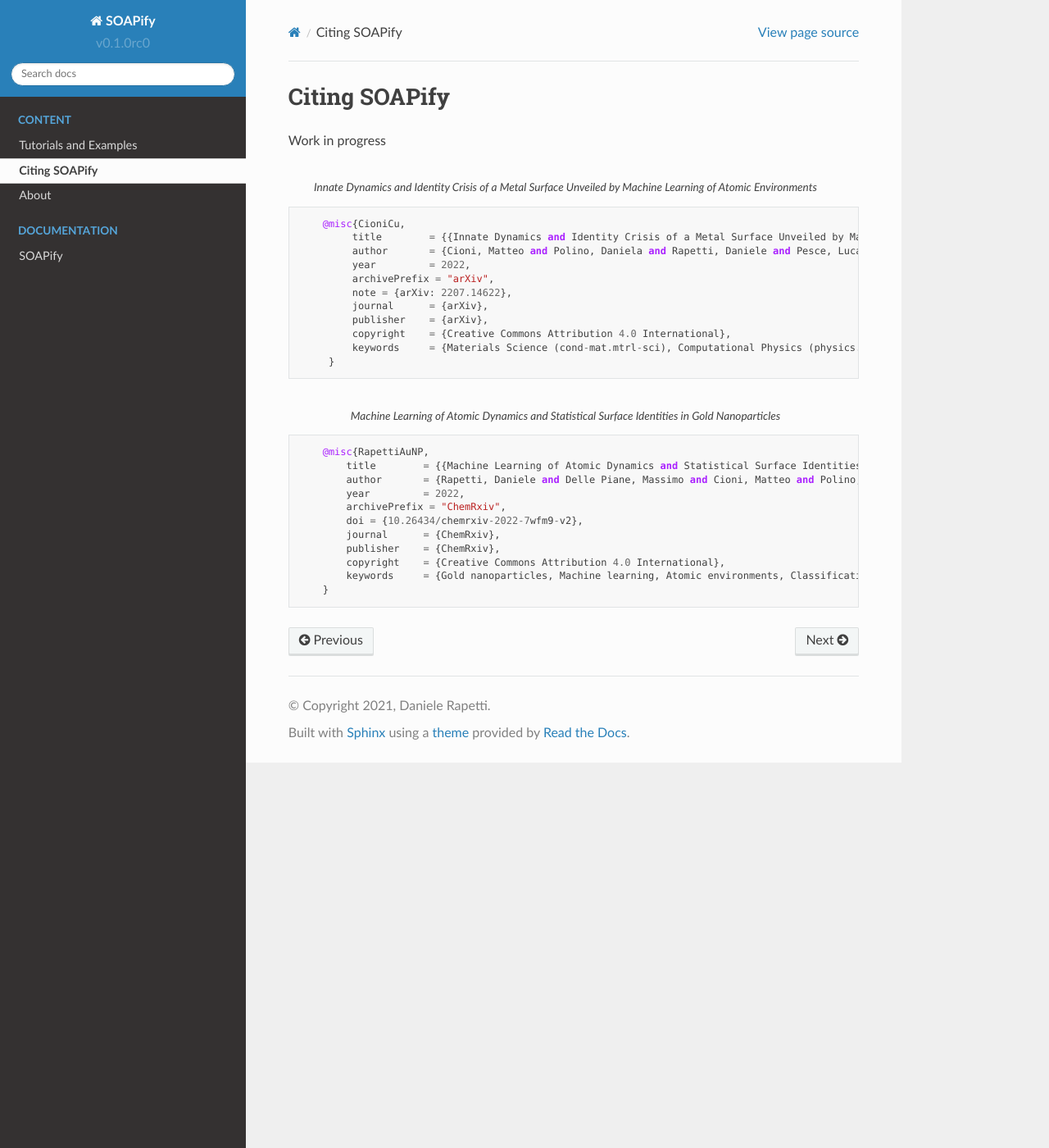
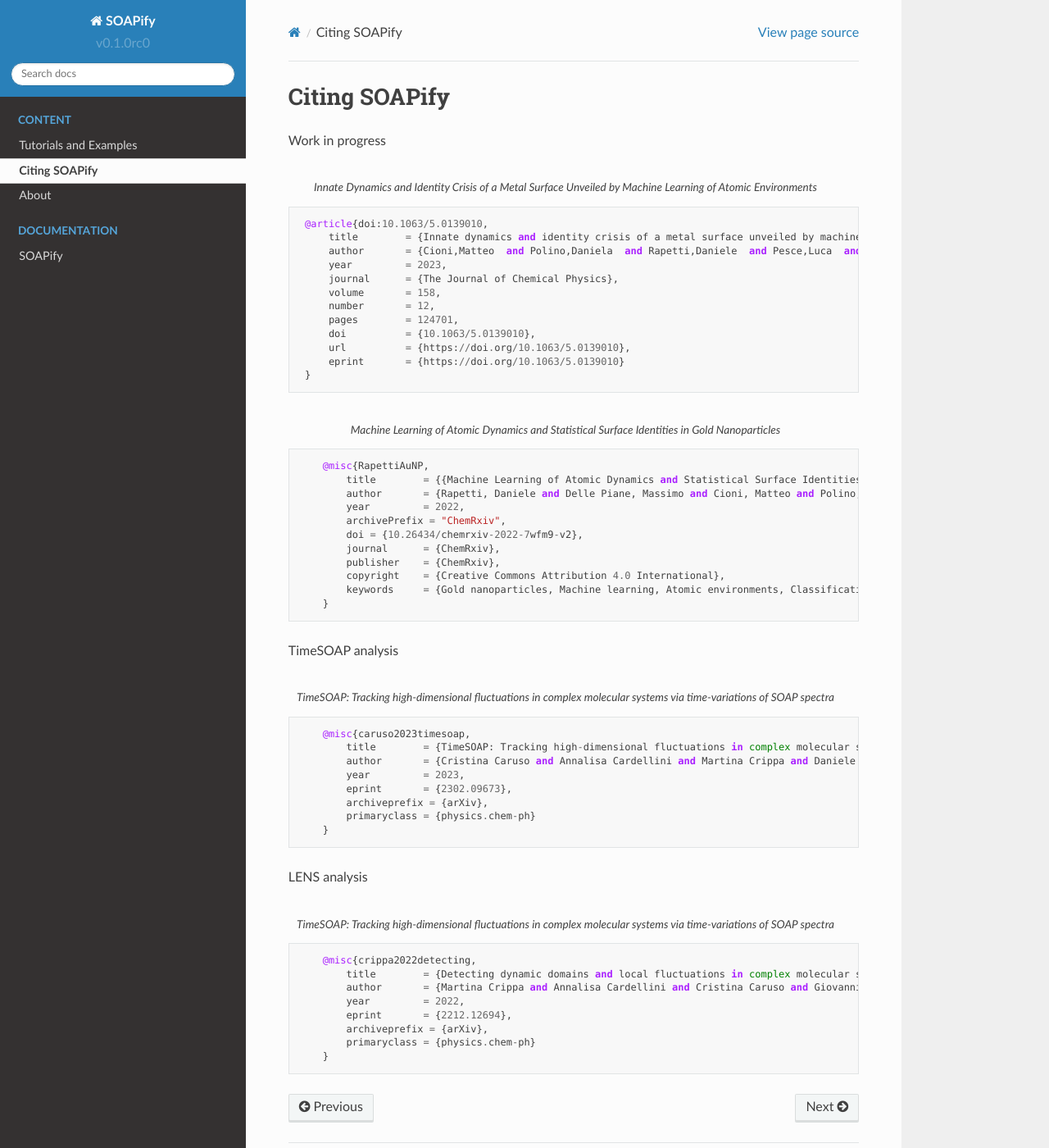
Before and after one commit to GMPavanLab/cpctools, a Sphinx documentation site: the page built from docs/source/Citation.rst, in a window 1280 px wide and 1400 px high. Shown: the whole window at 82% size. Built offline with Sphinx 7.4.7 and the Read the Docs theme 2.0.0, drawn with Linux system fonts in a browser that asks for light colours; pages that are not in the unit, such as notebooks, are missing from menus.

Commit message:
Precision handling and citations (#80)
* type selection when saving the trajectories

* added precision also to saponify

* updated citations

```diff
--- a/docs/source/Citation.rst
+++ b/docs/source/Citation.rst
@@ -6,17 +6,19 @@
 .. code-block::
    :caption: Innate Dynamics and Identity Crisis of a Metal Surface Unveiled by Machine Learning of Atomic Environments
 
-       @misc{CioniCu,
-            title        = {{Innate Dynamics and Identity Crisis of a Metal Surface Unveiled by Machine Learning of Atomic Environments}},
-            author       = {Cioni, Matteo and Polino, Daniela and Rapetti, Daniele and Pesce, Luca and Dell Piane, Massimo and Pavan, Giovanni M.},
-            year         = 2022,
-            archivePrefix = "arXiv",
-            note = {arXiv: 2207.14622},
-            journal      = {arXiv},
-            publisher    = {arXiv},
-            copyright    = {Creative Commons Attribution 4.0 International},
-            keywords     = {Materials Science (cond-mat.mtrl-sci), Computational Physics (physics.comp-ph), FOS: Physical sciences, FOS: Physical sciences}
-        }
+    @article{doi:10.1063/5.0139010,
+        title        = {Innate dynamics and identity crisis of a metal surface unveiled by machine learning of atomic environments},
+        author       = {Cioni,Matteo  and Polino,Daniela  and Rapetti,Daniele  and Pesce,Luca  and Delle Piane,Massimo  and Pavan,Giovanni M.},
+        year         = 2023,
+        journal      = {The Journal of Chemical Physics},
+        volume       = 158,
+        number       = 12,
+        pages        = 124701,
+        doi          = {10.1063/5.0139010},
+        url          = {https://doi.org/10.1063/5.0139010},
+        eprint       = {https://doi.org/10.1063/5.0139010}
+    }
+
 
 .. code-block::
     :caption: Machine Learning of Atomic Dynamics and Statistical Surface Identities in Gold Nanoparticles
@@ -32,3 +34,31 @@
             copyright    = {Creative Commons Attribution 4.0 International},
             keywords     = {Gold nanoparticles, Machine learning, Atomic environments, Classification, Atomic dynamics, Statistical identities}
         }
+
+TimeSOAP analysis
+
+.. code-block::
+    :caption: TimeSOAP: Tracking high-dimensional fluctuations in complex molecular systems via time-variations of SOAP spectra
+
+        @misc{caruso2023timesoap,
+            title        = {TimeSOAP: Tracking high-dimensional fluctuations in complex molecular systems via time-variations of SOAP spectra},
+            author       = {Cristina Caruso and Annalisa Cardellini and Martina Crippa and Daniele Rapetti and Giovanni M. Pavan},
+            year         = 2023,
+            eprint       = {2302.09673},
+            archiveprefix = {arXiv},
+            primaryclass = {physics.chem-ph}
+        }
+
+LENS analysis
+
+.. code-block::
+    :caption: TimeSOAP: Tracking high-dimensional fluctuations in complex molecular systems via time-variations of SOAP spectra
+
+        @misc{crippa2022detecting,
+            title        = {Detecting dynamic domains and local fluctuations in complex molecular systems via timelapse neighbors shuffling},
+            author       = {Martina Crippa and Annalisa Cardellini and Cristina Caruso and Giovanni M. Pavan},
+            year         = 2022,
+            eprint       = {2212.12694},
+            archiveprefix = {arXiv},
+            primaryclass = {physics.chem-ph}
+        }
```
Also changed, not shown: Changelog.md (+1 -0 lines), 3 other files.
